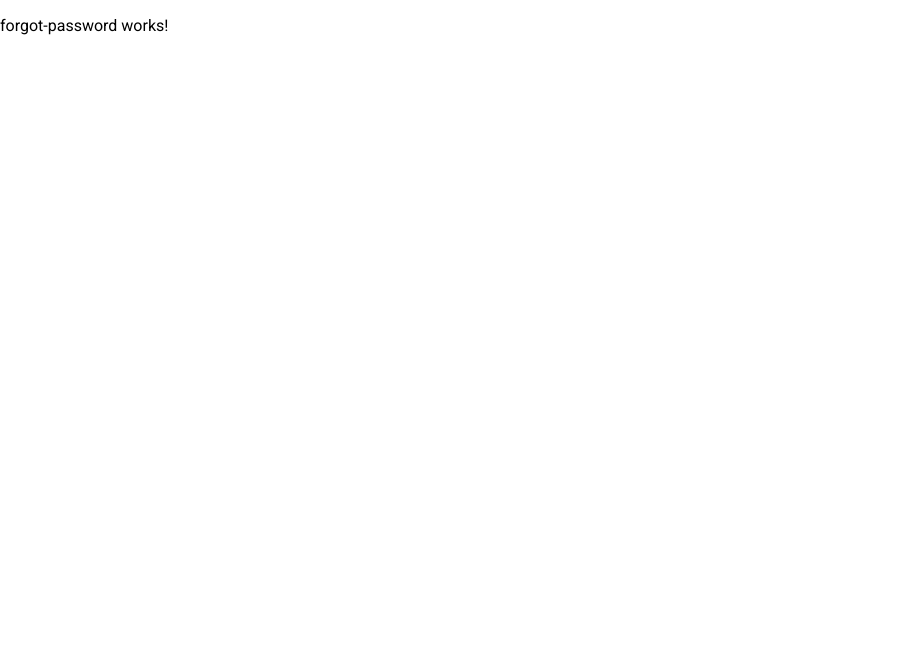
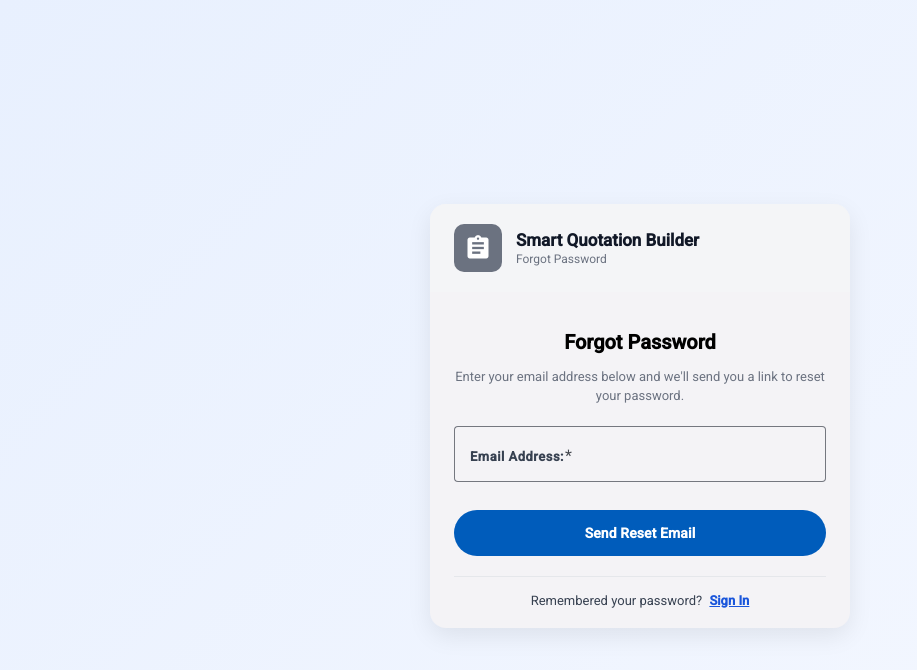
Before and after one commit to rabiyabushra/SmartQuote, an Angular app in the folder frontend-angular/: page /auth/forgot-password in a window 1280 px wide. Shown: the top 670 px of the page, without its empty margins (0-917 px from the left). Built offline with nearby package versions, Linux system fonts and the light colour scheme.

Commit message:
forgot passwaord

```diff
--- a/frontend-angular/src/app/features/auth/forgot-password/forgot-password.component.html
+++ b/frontend-angular/src/app/features/auth/forgot-password/forgot-password.component.html
@@ -1 +1,72 @@
-<p>forgot-password works!</p>
+<div class="forgot-password-page">
+  <mat-card class="forgot-password-card">
+
+    <!-- Brand header -->
+    <div class="brand">
+      <mat-icon class="brand-icon">assignment</mat-icon>
+      <div class="brand-text">
+        <span class="brand-name">Smart Quotation Builder</span>
+        <span class="brand-tagline">Forgot Password</span>
+      </div>
+    </div>
+
+    <!-- Panel -->
+    <div class="forgot-password-panel">
+      <h1 class="title">Forgot Password</h1>
+      <p class="subtitle">
+        Enter your email address below and we'll send you a link to reset your password.
+      </p>
+
+      <form
+        *ngIf="!emailSent"
+        [formGroup]="forgotPasswordForm"
+        (ngSubmit)="onSubmit()"
+        class="form">
+
+
+        <mat-form-field appearance="outline" class="full-width">
+          <mat-label class="field-label">Email Address:</mat-label>
+          <input
+            matInput
+            type="email"
+            formControlName="email"
+            placeholder="Email Address"
+            autocomplete="email" />
+          <mat-error *ngIf="email?.hasError('required')">
+            Email address is required
+          </mat-error>
+          <mat-error *ngIf="email?.hasError('email')">
+            Enter a valid email address
+          </mat-error>
+        </mat-form-field>
+
+        <button
+          mat-flat-button
+          color="primary"
+          type="submit"
+          class="full-width submit-btn"
+          [disabled]="isLoading">
+          <mat-spinner *ngIf="isLoading" diameter="20" class="btn-spinner"></mat-spinner>
+          <span *ngIf="!isLoading">Send Reset Email</span>
+        </button>
+      </form>
+
+      <!-- Success state -->
+      <div *ngIf="emailSent" class="success-state">
+        <mat-icon class="success-icon">mark_email_read</mat-icon>
+        <p class="success-text">
+          Check your inbox — we've sent a password reset link to
+          <strong>{{ email?.value }}</strong>.
+        </p>
+        <button mat-stroked-button color="primary" class="full-width" (click)="emailSent = false">
+          Use a different email
+        </button>
+      </div>
+
+      <div class="footer-links">
+        Remembered your password?
+        <a routerLink="/auth/sign-in" class="sign-in-link">Sign In</a>
+      </div>
+    </div>
+  </mat-card>
+</div>
--- a/frontend-angular/src/app/features/auth/forgot-password/forgot-password.component.scss
+++ b/frontend-angular/src/app/features/auth/forgot-password/forgot-password.component.scss
@@ -0,0 +1,157 @@
+.forgot-password-page {
+  min-height: 100vh;
+  display: flex;
+  align-items: center;
+  justify-content: center;
+  padding: 16px;
+  background: linear-gradient(135deg, #e8f0fe 0%, #f5f8ff 100%);
+}
+
+.forgot-password-card {
+  width: 100%;
+  max-width: 420px;
+  padding: 0;
+  border-radius: 16px;
+  overflow: hidden;
+  box-shadow: 0 8px 24px rgba(0, 0, 0, 0.08);
+}
+
+.brand {
+  display: flex;
+  align-items: center;
+  gap: 14px;
+  padding: 20px 24px;
+  background: #f4f5f7;
+
+  .brand-icon {
+    background: #6b7280;
+    color: #fff;
+    border-radius: 10px;
+    padding: 10px;
+    font-size: 28px;
+    width: 28px;
+    height: 28px;
+    display: flex;
+    align-items: center;
+    justify-content: center;
+  }
+
+  .brand-text {
+    display: flex;
+    flex-direction: column;
+  }
+
+  .brand-name {
+    font-size: 17px;
+    font-weight: 700;
+    color: #111827;
+  }
+
+  .brand-tagline {
+    font-size: 12px;
+    color: #6b7280;
+    margin-top: 2px;
+  }
+}
+
+.forgot-password-panel {
+  padding: 24px 24px 20px;
+}
+
+.title {
+  font-size: 20px;
+  font-weight: 700;
+  text-align: center;
+  margin-bottom: 8px;
+}
+
+.subtitle {
+  font-size: 13px;
+  color: #6b7280;
+  text-align: center;
+  line-height: 1.5;
+  margin-bottom: 20px;
+}
+
+.form {
+  display: flex;
+  flex-direction: column;
+}
+
+.field-label {
+  font-size: 13px;
+  font-weight: 600;
+  color: #374151;
+  margin-bottom: 4px;
+}
+
+.full-width {
+  width: 100%;
+}
+
+.submit-btn {
+  height: 46px;
+  margin-top: 8px;
+  border-radius: 24px;
+  display: flex;
+  align-items: center;
+  justify-content: center;
+  font-weight: 600;
+}
+
+.btn-spinner {
+  display: inline-block;
+  ::ng-deep circle {
+    stroke: #fff;
+  }
+}
+
+.success-state {
+  text-align: center;
+  padding: 8px 0 4px;
+
+  .success-icon {
+    font-size: 40px;
+    width: 40px;
+    height: 40px;
+    color: #1a56db;
+    margin-bottom: 12px;
+  }
+
+  .success-text {
+    font-size: 13px;
+    color: #374151;
+    line-height: 1.5;
+    margin-bottom: 16px;
+  }
+}
+
+.footer-links {
+  margin-top: 20px;
+  text-align: center;
+  font-size: 13px;
+  color: #374151;
+  padding-top: 16px;
+  border-top: 1px solid #e5e7eb;
+
+  .sign-in-link {
+    color: #1a56db;
+    font-weight: 600;
+    text-decoration: underline;
+    margin-left: 4px;
+
+    &:hover {
+      color: #143f9e;
+    }
+  }
+}
+
+@media (max-width: 380px) {
+  .forgot-password-panel {
+    padding: 20px 18px 16px;
+  }
+
+  .brand {
+    padding: 16px 18px;
+  }
+}
--- a/frontend-angular/src/app/features/auth/forgot-password/forgot-password.component.ts
+++ b/frontend-angular/src/app/features/auth/forgot-password/forgot-password.component.ts
@@ -1,11 +1,63 @@
- import { Component } from '@angular/core';
+import { Component, inject } from '@angular/core';
+import { CommonModule } from '@angular/common';
+import { FormBuilder, FormGroup, ReactiveFormsModule, Validators } from '@angular/forms';
+import { RouterLink } from '@angular/router';
+
+import { MatCardModule } from '@angular/material/card';
+import { MatFormFieldModule } from '@angular/material/form-field';
+import { MatInputModule } from '@angular/material/input';
+import { MatButtonModule } from '@angular/material/button';
+import { MatIconModule } from '@angular/material/icon';
+import { MatProgressSpinnerModule } from '@angular/material/progress-spinner';
+import { MatSnackBar, MatSnackBarModule } from '@angular/material/snack-bar';
 
 @Component({
   selector: 'app-forgot-password',
-  imports: [],
+  standalone: true,
+  imports: [
+    CommonModule,
+    ReactiveFormsModule,
+    RouterLink,
+    MatCardModule,
+    MatFormFieldModule,
+    MatInputModule,
+    MatButtonModule,
+    MatIconModule,
+    MatProgressSpinnerModule,
+    MatSnackBarModule
+  ],
   templateUrl: './forgot-password.component.html',
   styleUrl: './forgot-password.component.scss'
 })
 export class ForgotPasswordComponent {
+  private fb = inject(FormBuilder);
+  private snackBar = inject(MatSnackBar);
 
+  isLoading = false;
+  emailSent = false;
+
+  forgotPasswordForm: FormGroup = this.fb.group({
+    email: ['', [Validators.required, Validators.email]]
+  });
+
+  get email() {
+    return this.forgotPasswordForm.get('email');
+  }
+
+  onSubmit(): void {
+    if (this.forgotPasswordForm.invalid) {
+      this.forgotPasswordForm.markAllAsTouched();
+      return;
+    }
+
+    this.isLoading = true;
+    const { email } = this.forgotPasswordForm.value;
+
+    // TODO: replace with AuthService.sendResetLink(email)
+    setTimeout(() => {
+      this.isLoading = false;
+      this.emailSent = true;
+      this.snackBar.open(`Reset link sent to ${email}`, 'OK', { duration: 3000 });
+    }, 800);
+  }
 }
```
